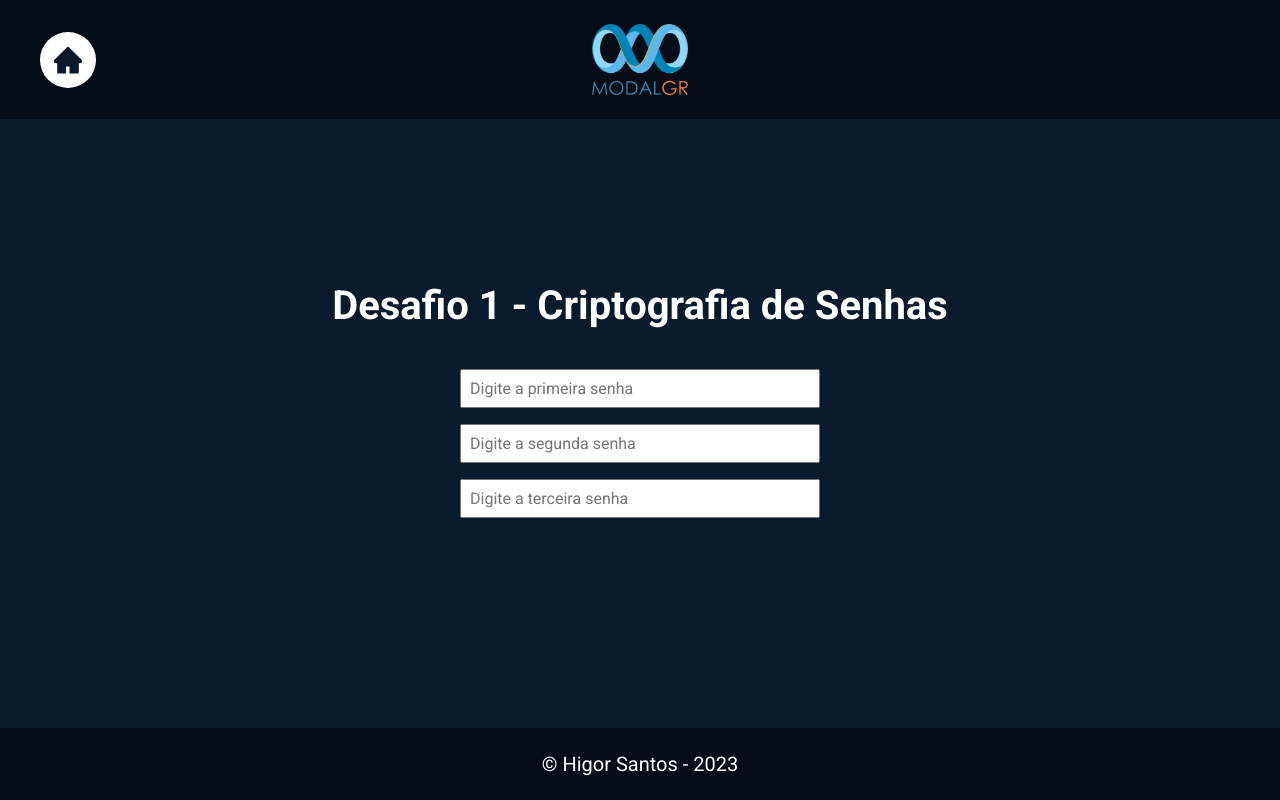
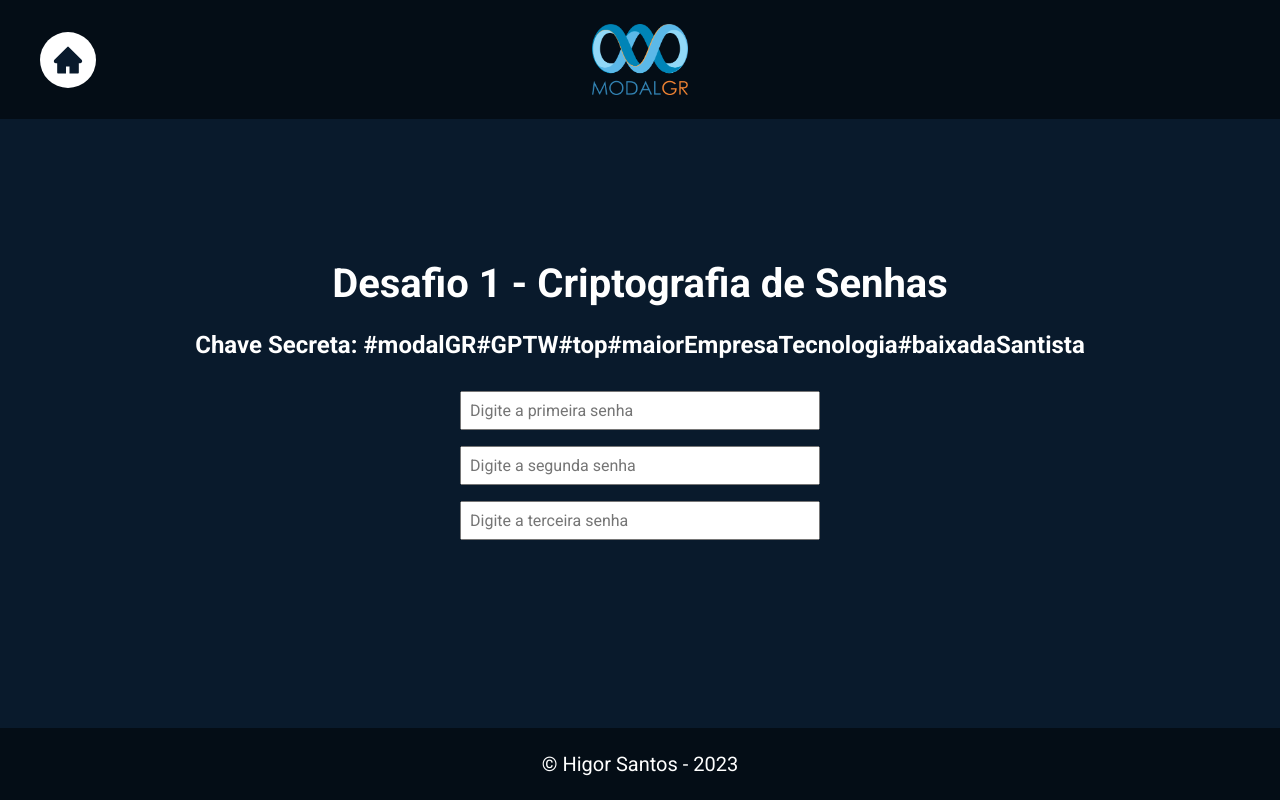
Before and after one commit to HigorStos/desafios_modalgr, a React (Create React App) app: page /cryptography in a window 1280 px wide. Built offline with nearby package versions, Linux system fonts and the light colour scheme.

Commit message:
fix: ChallengeOne labels

```diff
--- a/src/containers/ChallengeOne/index.tsx
+++ b/src/containers/ChallengeOne/index.tsx
@@ -2,7 +2,7 @@ import { useState } from "react"
 import { HmacMD5, HmacSHA256, HmacSHA384 } from 'crypto-js';
 
 import { Container, Title } from "../../styles"
-import { PasswordForm, PasswordTitle, PasswordCrypted } from "./styles"
+import { PasswordForm, PasswordTitle, PasswordCrypted, SecretKey } from "./styles"
 import Header from "../../components/Header";
 import Footer from "../../components/Footer";
 
@@ -22,6 +22,7 @@ const ChallengeOne = () => {
       <Header showHomeButton={true} />
       <Container>
         <Title>Desafio 1 - Criptografia de Senhas</Title>
+        <SecretKey>Chave Secreta: #modalGR#GPTW#top#maiorEmpresaTecnologia#baixadaSantista</SecretKey>
         <PasswordForm>
           <input value={passwordOne} type="text" placeholder="Digite a primeira senha" onChange={(e) => setPasswordOne(e.target.value)} />
           <input value={passwordTwo} type="text" placeholder="Digite a segunda senha" onChange={(e) => setPasswordTwo(e.target.value)}  />
--- a/src/containers/ChallengeOne/styles.ts
+++ b/src/containers/ChallengeOne/styles.ts
@@ -1,9 +1,14 @@
 import styled from 'styled-components';
+
+export const SecretKey = styled.h2`
+  color: #fff;
+  margin-top: 24px;
+`
 
 export const PasswordForm = styled.form`
   display: flex;
   flex-direction: column;
-  margin-top: 40px;
+  margin-top: 32px;
   gap: 16px;
 
   input {
@@ -17,7 +22,7 @@ export const PasswordTitle = styled.h2`
   color: #fff;
   font-size: 24px;
   font-weight: bold;
-  margin-top: 40px;
+  margin-top: 32px;
   text-align: center;
 `
 
--- a/src/containers/ChallengeThree/styles.ts
+++ b/src/containers/ChallengeThree/styles.ts
@@ -1,7 +1,7 @@
 import styled from "styled-components";
 
 export const MainForm = styled.form`
-  margin-top: 40px;
+  margin-top: 20px;
 `
 
 export const InputDiv = styled.div`
```
